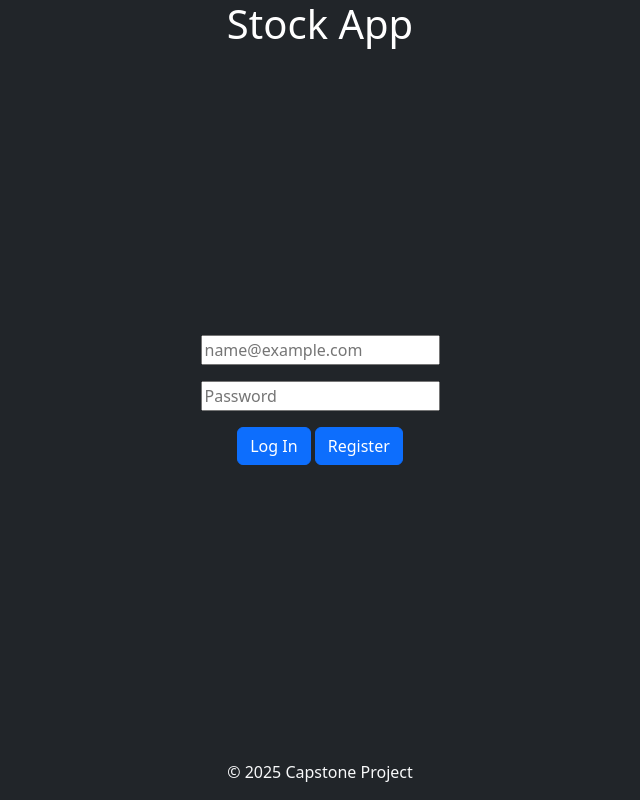
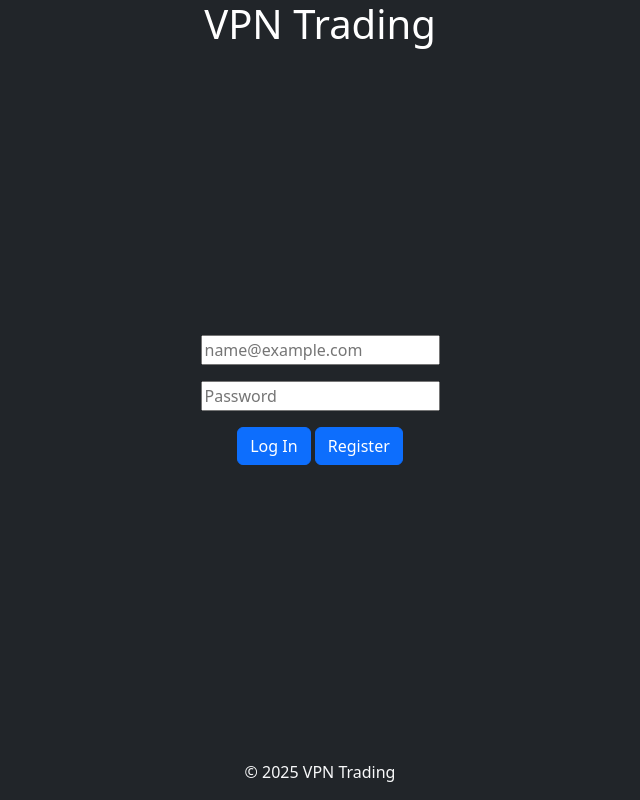
Before and after one commit to TrioStuds/Capstone-Git-Repo, a Flask app: page / in a window 1280 px wide. Shown: the whole page, without its empty margins (320-960 px from the left). Run offline with Flask 3, Linux system fonts and the light colour scheme.

Commit message:
updated headers and footers to reflect company name

```diff
--- a/templates/base_customer.html
+++ b/templates/base_customer.html
@@ -5,7 +5,7 @@
   <meta name="viewport" content="width=device-width, initial-scale=1.0" />
   <link href="https://cdn.jsdelivr.net/npm/bootstrap@5.3.0/dist/css/bootstrap.min.css" rel="stylesheet">
   <link rel="stylesheet" href="{{ url_for('static', filename='style.css') }}">
-  <title>{% block title %}Capstone Project{% endblock %}</title>
+  <title>{% block title %}VPN Trading{% endblock %}</title>
 </head>
 <body>
   <div class="container-fluid">
@@ -26,7 +26,7 @@
   </div>
 
   <footer class="bg-dark text-light">
-    <div class="container py-3"><p class="text-center mb-0">© 2025 Capstone Project</p></div>
+    <div class="container py-3"><p class="text-center mb-0">© 2025 VPN Trading</p></div>
   </footer>
 
   <script src="https://cdn.jsdelivr.net/npm/bootstrap@5.3.0/dist/js/bootstrap.bundle.min.js"></script>
--- a/templates/login.html
+++ b/templates/login.html
@@ -4,11 +4,11 @@
     <meta charset="UTF-8">
     <meta name="viewport" content="width=device-width, initial-scale=1.0">
     <link href="https://cdn.jsdelivr.net/npm/bootstrap@5.3.3/dist/css/bootstrap.min.css" rel="stylesheet">
-    <title>Stock App Login</title>
+    <title>VPN Trading Login</title>
 </head>
 <body class="d-flex flex-column min-vh-100 bg-dark">
     <div>
-        <h1 class="text-center text-white">Stock App</h1>
+        <h1 class="text-center text-white">VPN Trading</h1>
     </div>
     <div class="d-flex flex-grow-1 justify-content-center align-items-center">
         <div class="text-center">
@@ -23,7 +23,7 @@
         </div>
     </div>
     <footer class="bg-dark text-light">
-        <div class="container py-3"><p class="text-center mb-0">© 2025 Capstone Project</p></div>
+        <div class="container py-3"><p class="text-center mb-0">© 2025 VPN Trading</p></div>
     </footer>
 </body>
 </html>
--- a/templates/register.html
+++ b/templates/register.html
@@ -4,11 +4,11 @@
     <meta charset="UTF-8">
     <meta name="viewport" content="width=device-width, initial-scale=1.0">
     <link href="https://cdn.jsdelivr.net/npm/bootstrap@5.3.3/dist/css/bootstrap.min.css" rel="stylesheet">
-    <title>Stock App Register</title>
+    <title>VPN Trading Register</title>
 </head>
 <body class="d-flex flex-column min-vh-100 bg-dark">
   <div>
-    <h1 class="text-center text-white">Stock App</h1>
+    <h1 class="text-center text-white">VPN Trading</h1>
   </div>
     <!--Register box thingy-->
   <div class="register-container d-flex flex-grow-1 justify-content-center align-items-center" p-5 mt-5 mb-5>
@@ -55,7 +55,7 @@
       </form>
   </div> <!--end of register container div-->
   <footer class="bg-dark text-light">
-    <div class="container py-3"><p class="text-center mb-0">© 2025 Capstone Project</p></div>
+    <div class="container py-3"><p class="text-center mb-0">© 2025 VPN Trading</p></div>
   </footer>
 </body>
 </html>
```
